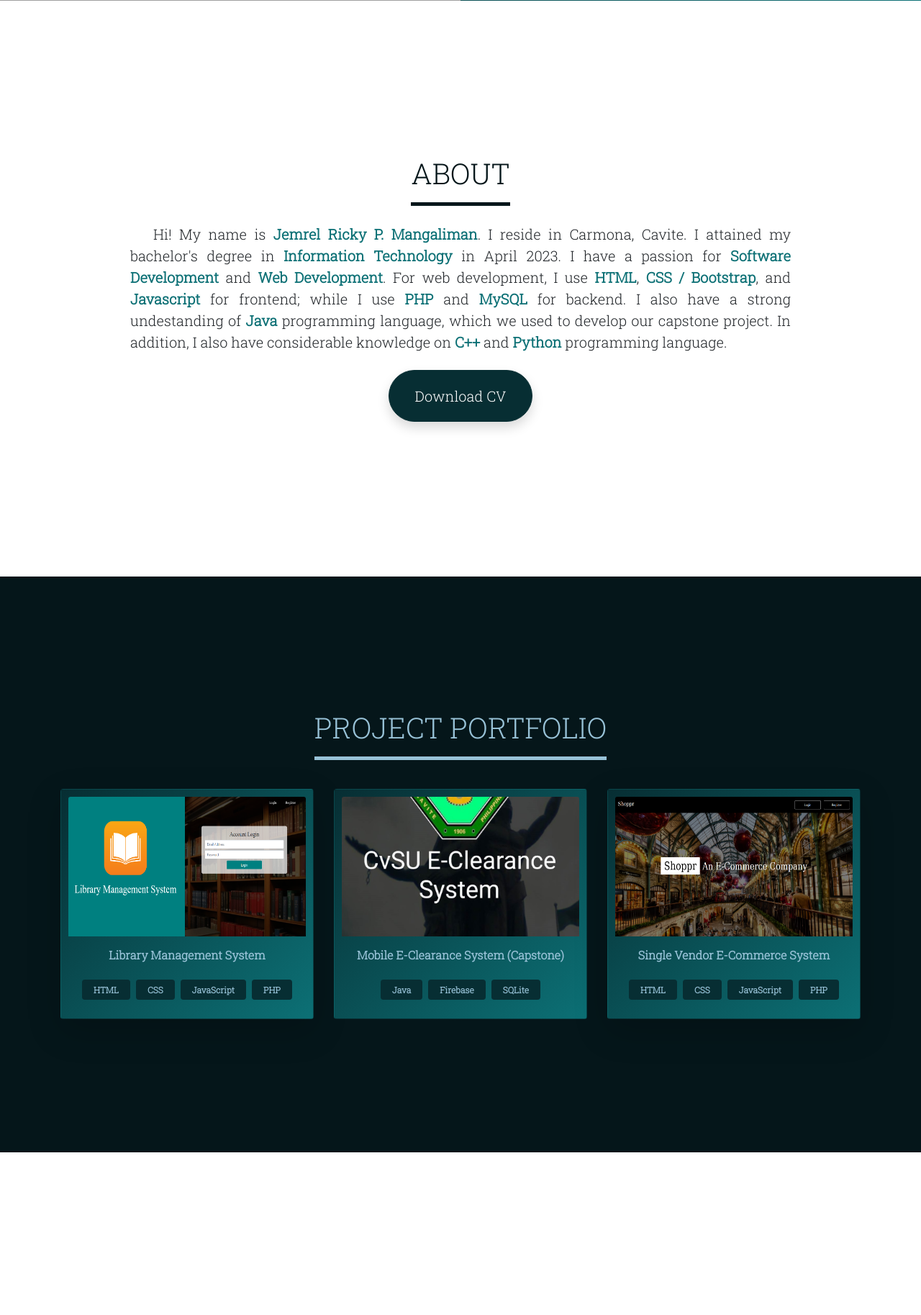
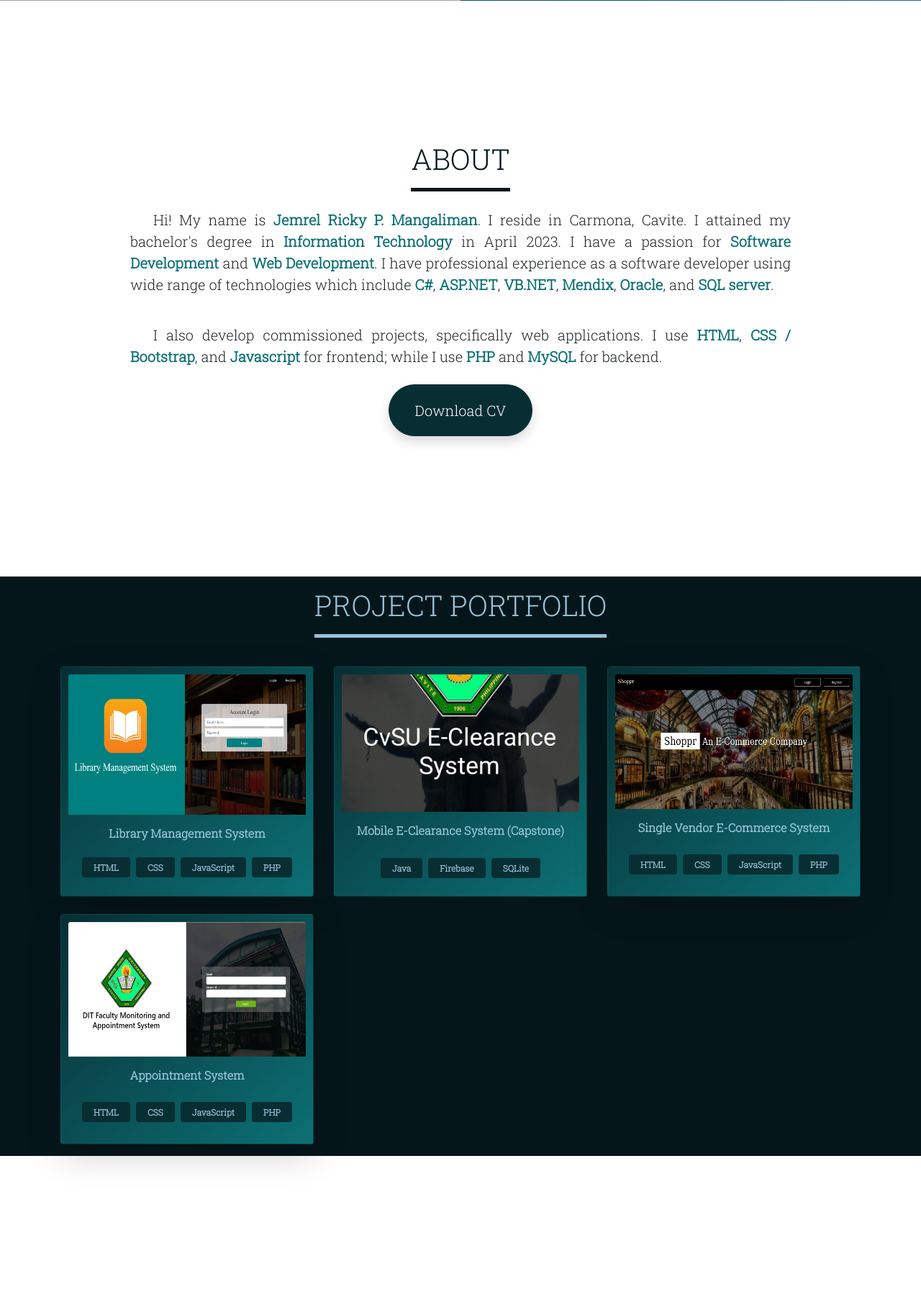
Before and after one commit to Quetzalcoatl2020/Quetzalcoatl2020.github.io, a PHP site: page / in a window 1280 px wide. Shown: the part 799-2626 px from the top of the page at 72% size. Run offline with PHP 8.4, Linux system fonts and the light colour scheme; some libraries are stand-ins or nearby versions; grey boxes are pictures that could not be loaded.

Commit message:
Add files via upload

```diff
--- a/index.html
+++ b/index.html
@@ -75,12 +75,13 @@
             <p id="section-paragraph">Hi! My name is <span id="highlight-dark">Jemrel Ricky P. Mangaliman</span>.
             I reside in Carmona, Cavite. I attained my bachelor's degree in <span id="highlight-dark">Information Technology</span> in April 2023.
             I have a passion for <span id="highlight-dark">Software Development</span> and <span id="highlight-dark">Web Development</span>.
-            For web development, I use <span id="highlight-dark">HTML</span>, <span id="highlight-dark">CSS / Bootstrap</span>, and <span id="highlight-dark">Javascript</span> for frontend; while I use <span id="highlight-dark">PHP</span> and <span id="highlight-dark">MySQL</span> for backend.
-            I also have a strong undestanding of <span id="highlight-dark">Java</span> programming language, which we used to develop our capstone project. In addition, I also have considerable knowledge on <span id="highlight-dark">C++</span> and <span id="highlight-dark">Python</span> programming language.
+            I have professional experience as a software developer using wide range of technologies which include <span id="highlight-dark">C#</span>, <span id="highlight-dark">ASP.NET</span>, <span id="highlight-dark">VB.NET</span>, <span id="highlight-dark">Mendix</span>, <span id="highlight-dark">Oracle</span>, and <span id="highlight-dark">SQL server</span>.</p>
+            <br><p id="section-paragraph">    I also develop commissioned projects, specifically web applications. I use <span id="highlight-dark">HTML</span>, <span id="highlight-dark">CSS / Bootstrap</span>, and <span id="highlight-dark">Javascript</span> for frontend; while I use <span id="highlight-dark">PHP</span> and <span id="highlight-dark">MySQL</span> for backend.
+
             </p>
        </div>
        <div class="container mr-auto ml-auto mt-4 d-flex justify-content-center">
-            <a href="Mangaliman_Jemrel-CV.pdf" download="MangalimanJemrel-CurriculumVitae.pdf"><button class="btn btn-secondary shadow" id="CVbutton">Download CV</button></a>
+            <a href="Mangaliman_Jemrel-CV.pdf" download="MangalimanJemrel_Resume.pdf"><button class="btn btn-secondary shadow" id="CVbutton">Download CV</button></a>
        </div>
     </div>
 
@@ -129,10 +130,10 @@
                                 <div class="card-body">
                                     <h6 class="card-title font-weight-bold text-center mb-4" id="highlight2">Mobile E-Clearance System (Capstone)</h5>
 
-                                    <div class="container-fluid ml-auto mr-auto d-flex justify-content-center">
-                                        <span class="badge py-2 px-3 mx-1" id="badge">Java</span>
-                                        <span class="badge py-2 px-3 mx-1" id="badge">Firebase</span>
-                                        <span class="badge py-2 px-3 mx-1" id="badge">SQLite</span>
+                                    <div class="container-fluid ml-auto mr-auto d-flex flex-wrap justify-content-center">
+                                        <span class="badge py-2 px-3 mx-1 my-1" id="badge">Java</span>
+                                        <span class="badge py-2 px-3 mx-1 my-1" id="badge">Firebase</span>
+                                        <span class="badge py-2 px-3 mx-1 my-1" id="badge">SQLite</span>
                                     </div>
                                 </div>
                             </div>
@@ -153,15 +154,42 @@
                                 <div class="card-body">
                                     <h6 class="card-title font-weight-bold text-center mb-4" id="highlight3">Single Vendor E-Commerce System</h5>
                                     <div class="container-fluid ml-auto mr-auto d-flex justify-content-center">
-                                            <span class="badge py-2 px-3 mx-1" id="badge">HTML</span>
-                                            <span class="badge py-2 px-3 mx-1" id="badge">CSS</span>
-                                            <span class="badge py-2 px-3 mx-1" id="badge">JavaScript</span>
-                                            <span class="badge py-2 px-3 mx-1" id="badge">PHP</span>
+                                            <span class="badge py-2 px-3 mx-1 my-1" id="badge">HTML</span>
+                                            <span class="badge py-2 px-3 mx-1 my-1" id="badge">CSS</span>
+                                            <span class="badge py-2 px-3 mx-1 my-1" id="badge">JavaScript</span>
+                                            <span class="badge py-2 px-3 mx-1 my-1" id="badge">PHP</span>
                                     </div>
                                 </div>
                             </div>
                         </a>
                     </div>
+                </div>
+
+                <div class="row mt-2">
+
+                    <div class="col-lg-4 mt-3">
+                        <a href="#"
+                        class="text-dark text-decoration-none"
+                        data-bs-toggle="modal"
+                        data-bs-target="#modal-ViewVideo4"
+                        onmouseover="projectHoverIn('1')"
+                        onmouseout="projectHoverOut('1')"
+                        >
+                            <div class="card ml-auto mr-auto shadow-lg" id="project-card1">
+                                <img class="card-img-top" src="appointmentsystemcover.png" alt="Card image cap">
+                                <div class="card-body">
+                                    <h6 class="card-title font-weight-bold text-center mb-4" id="highlight1">Appointment System</h5>
+                                    <div class="container-fluid ml-auto mr-auto d-flex justify-content-center">
+                                            <span class="badge py-2 px-3 mx-1 my-1" id="badge">HTML</span>
+                                            <span class="badge py-2 px-3 mx-1 my-1" id="badge">CSS</span>
+                                            <span class="badge py-2 px-3 mx-1 my-1" id="badge">JavaScript</span>
+                                            <span class="badge py-2 px-3 mx-1 my-1" id="badge">PHP</span>
+                                    </div>
+                                </div>
+                            </div>
+                        </a>
+                    </div>
+
                 </div>
 
         </div>
@@ -189,10 +217,10 @@
 
                     <div class="row d-flex align-items-center justify-content-center ml-auto mr-auto mt-2" id="link-row">
                         <div class="col-2 text-end">
-                        <a href="https://www.instagram.com/jem.rpm_/"><button class="btn btn-success" id="linkbutton"><i class="bi bi-instagram"></i></button></a>
+                        <a href="https://www.linkedin.com/in/jemrel-ricky-mangaliman-70607926a/"><button class="btn btn-success" id="linkbutton"><i class="bi bi-linkedin"></i></button></a>
                         </div>
                         <div class="col-6">
-                            <h5 id="highlight-dark">jem.rpm_</h5>
+                            <h5 id="highlight-dark">Jemrel Ricky Mangaliman</h5>
                         </div>
                     </div>
 
@@ -207,7 +235,7 @@
 
                     <div class="row d-flex align-items-center justify-content-center ml-auto mr-auto mt-2" id="link-row">
                         <div class="col-2 text-end">
-                        <a href="https://mail.google.com/mail/u/0/#inbox?compose=new"><button class="btn btn-success" id="linkbutton"><i class="bi bi-envelope"></i></button></a>
+                        <a href="https://mail.google.com/mail/?view=cm&to=mangalimanjemrel@gmail.com"><button class="btn btn-success" id="linkbutton"><i class="bi bi-envelope"></i></button></a>
                         </div>
                         <div class="col-6">
                             <h5 id="highlight-dark">mangalimanjemrel@gmail.com</h5>
@@ -272,6 +300,20 @@
     </div>
 </div>
 
+<div class="modal fade" id="modal-ViewVideo4" tabindex="-1" aria-hidden="true">
+    <div class="modal-dialog modal-dialog-centered modal-lg">
+        <div class="modal-content">
+            <div class="modal-header border border-0">
+                <button type="button" class="btn-close btn-close-white" data-bs-dismiss="modal" aria-label="Close"></button>
+            </div>
+            <div class="modal-body" id="modal-body">
+                <div class="ratio ratio-16x9">
+                <iframe width="1343" height="480" src="https://www.youtube.com/embed/FQ646CG2UkA" title="Appointment System Demonstration" frameborder="0" allow="accelerometer; autoplay; clipboard-write; encrypted-media; gyroscope; picture-in-picture; web-share" referrerpolicy="strict-origin-when-cross-origin" allowfullscreen></iframe>
+                </div>
+            </div>
+        </div>
+    </div>
+</div>
 
 <script src="https://cdn.jsdelivr.net/npm/typed.js@2.0.12"></script>
 <script src="scripts.js"></script>
--- a/styles.css
+++ b/styles.css
@@ -148,6 +148,7 @@ body {
 #badge {
     background-color: #072e33;
     color:#98c2d7;
+    display: inline-block;
 }
 #modal-body {
     padding: 10px 70px 70px 70px;
```
Also changed, not shown: appointmentsystemcover.png (added), 1 other file.
